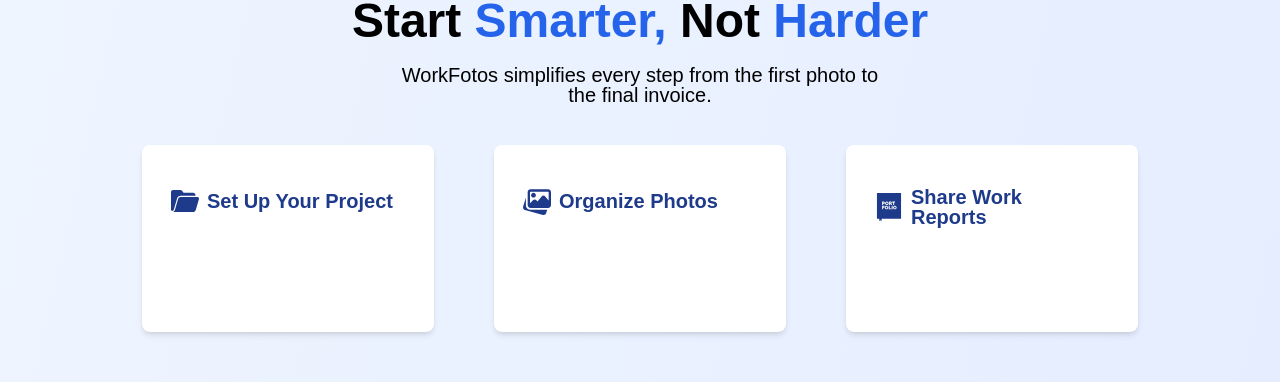
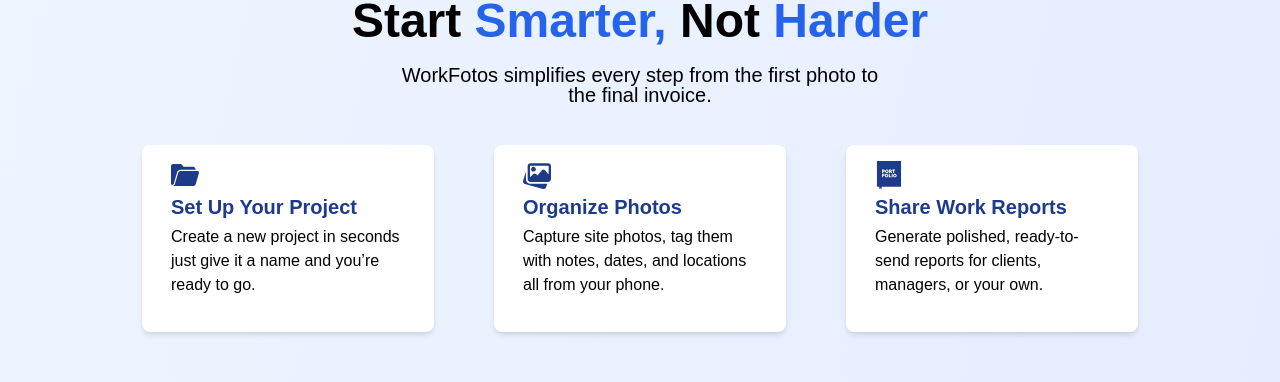
Before and after one commit to zeeshanAli329/Work-Fotos, a Next.js app: page /how-it-works in a window 1280 px wide. Shown: the part 843-1225 px from the top of the page. Built offline with nearby package versions, Linux system fonts and the light colour scheme.

Commit message:
card-changes

```diff
--- a/src/app/how-it-works/smarter-section/SmarterSection.jsx
+++ b/src/app/how-it-works/smarter-section/SmarterSection.jsx
@@ -39,22 +39,6 @@
         <div className="px-[24px]  ">
           {/* ------------cards------------- */}
           <section className="flex flex-col lg:flex-row md:flex-row  justify-center items-center gap-15 md:px-[64px] ">
-            {/* <div className="flex flex-wrap justify-center items-center  font-inter mt-8 lg:mt-10 transition-all duration-300 ease-in-out hover:scale-101 rounded-lg shadow-md ">
-              <div className="md:w-[222px] md:h-[138px]  lg:w-[292px]   w-[210px] h-[110px] py-[16px] px-[12px]   md:px-[29px] md:py-[42px] flex flex-col justify-center items-center gap-5 bg-white rounded-lg ">
-                <div className="flex justify-center items-center gap-2 ">
-                  <img
-                    className="lg:w-[28px] lg:h-[28px] w-[19px] h-[20px] "
-                    src="/how-to-woks-page-file-img.svg"
-                  ></img>
-                  <h1 className="text-[#1E3A8A] font-bold lg:text-[20px] text-[14px] tracking-[0%] leading-[100%]">
-                    Set Up Your Project
-                  </h1>
-                </div>
-                <p className="lg:text-[16px] text-[12px] text-[#000000]  ml-[5px]">
-                  Create a new project in seconds just give it a name and you’re ready to go.
-                </p>
-              </div>
-            </div> */}
             <div className="flex md:hidden lg:hidden ">
               <video
                 src="/video-how-to...mp4"
@@ -68,11 +52,11 @@
 
 
             {card.map((items, index) => (
-              <div className="flex flex-wrap justify-center items-center font-inter mt-8 lg:mt-10 transition-all duration-300 ease-in-out hover:scale-101 rounded-lg shadow-md bg-[#ffffff]"
+              <div className="flex flex-wrap justify-start items-start font-inter mt-8 lg:mt-10 transition-all duration-300 ease-in-out hover:scale-101 rounded-lg shadow-md bg-[#ffffff]"
               key={index}
               >
-                <div className="md:w-[222px] md:h-[138px] lg:w-[292px] lg:h-[187px]  w-[210px] h-[110px] py-[16px] px-[12px]  md:px-[29px] md:py-[42px] flex flex-col justify-start items-start gap-5">
-                  <div className="flex justify-center items-center gap-2 ">
+                <div className="md:w-[222px] md:h-[138px] lg:w-[292px] lg:h-[187px]  w-[210px] h-[140px] py-[16px] px-[12px]  md:px-[29px]  flex flex-col justify-start items-start gap-5">
+                  <div className="flex flex-col justify-start items-start gap-2 ">
                     <img
                     className="lg:w-[28px] lg:h-[28px] w-[19px] h-[20px] "
                     src={items.img}
@@ -81,7 +65,7 @@
                     {items.title}
                   </h1>
                    <p className="lg:text-[16px] text-[12px] text-[#000000] ">
-                  {card.desc}
+                  {items.desc}
                 </p>
                   </div>
                 </div>
```
